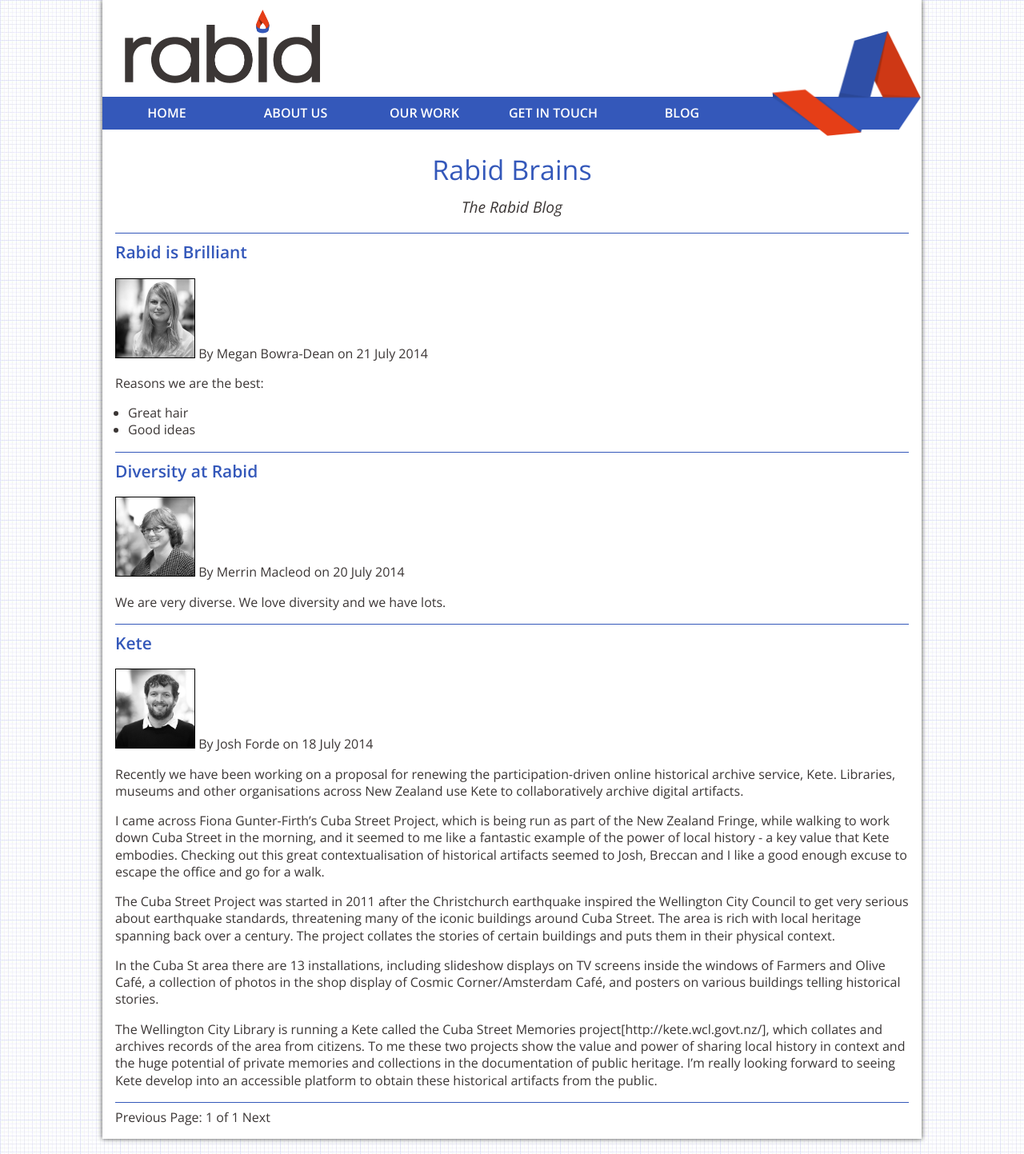
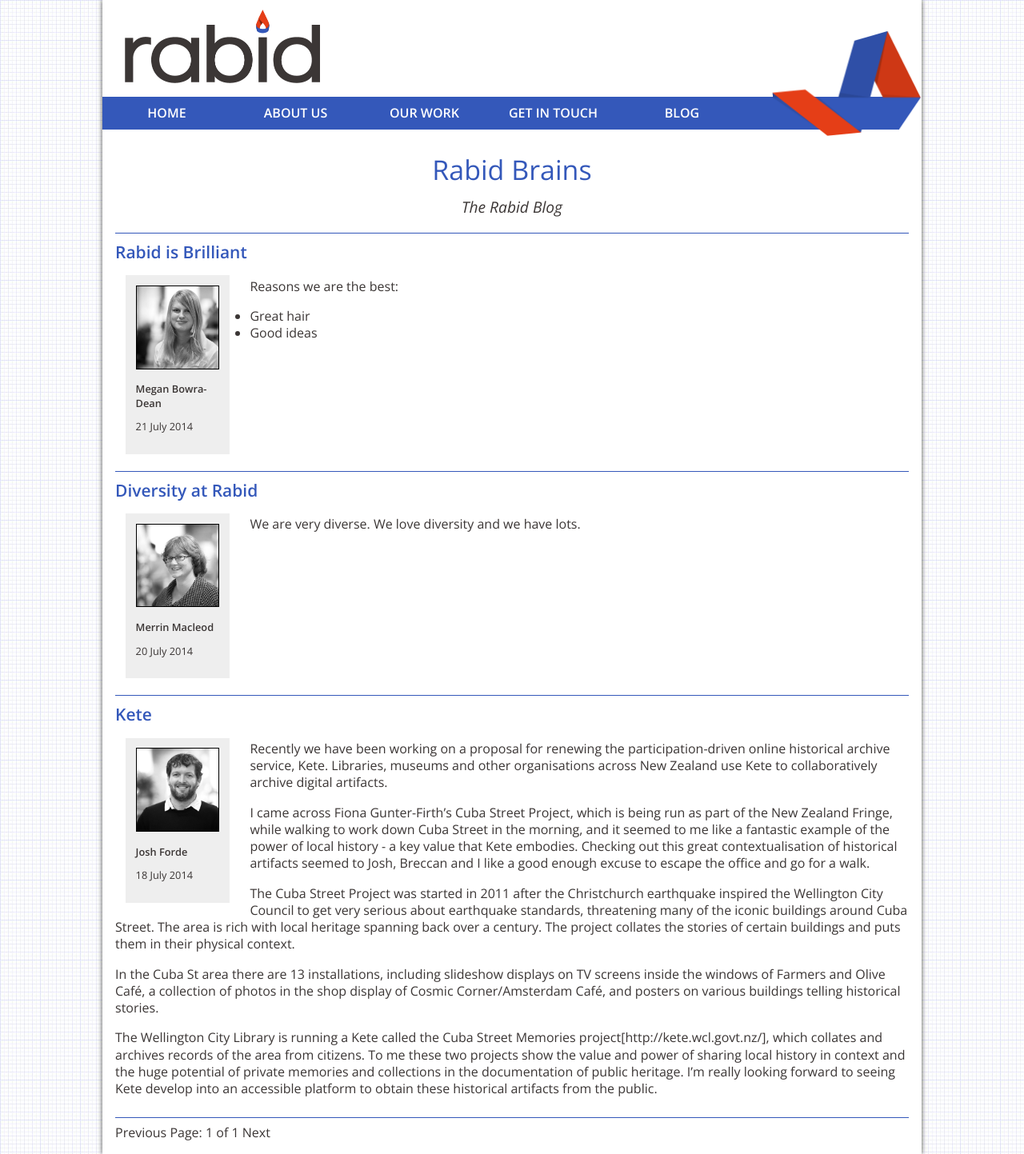
Before and after one commit to soundasleep/rabid.github.io, a Jekyll site: the page built from index.html, in a window 1280 px wide. Shown: the whole page at 80% size. Built offline with Jekyll 4.4.1, drawn with Linux system fonts in a browser that asks for light colours; Markdown is read by kramdown in place of the engine named in the settings; the list of posts is cut into pages by our own code.

Commit message:
makin little profile things for each post

```diff
--- a/css/blog-specific.css
+++ b/css/blog-specific.css
@@ -10,6 +10,58 @@
 }
 
 .profile-image {
-  width: 100px;
+  width: 130px;
   border: 1px solid #000;
 }
+
+.other-post-image {
+  max-height: 1em;
+}
+
+.other-posts {
+  margin: 1em auto;
+  width: intrinsic;
+}
+
+.author {
+  font-weight: bold;
+}
+
+.post-details {
+  font-size: 0.8em;
+  background-color: #eee;
+  padding: 1em;
+  margin: 1em 2em 1em 1em;
+  width: 130px;
+  float: left;
+}
+
+
+/** Clearfix **/
+
+/**
+ * For modern browsers
+ * 1. The space content is one way to avoid an Opera bug when the
+ *    contenteditable attribute is included anywhere else in the document.
+ *    Otherwise it causes space to appear at the top and bottom of elements
+ *    that are clearfixed.
+ * 2. The use of `table` rather than `block` is only necessary if using
+ *    `:before` to contain the top-margins of child elements.
+ */
+.cf:before,
+.cf:after {
+    content: " "; /* 1 */
+    display: table; /* 2 */
+}
+
+.cf:after {
+    clear: both;
+}
+
+/**
+ * For IE 6/7 only
+ * Include this rule to trigger hasLayout and contain floats.
+ */
+.cf {
+    *zoom: 1;
+}
--- a/css/from-rabid-site.css
+++ b/css/from-rabid-site.css
@@ -899,7 +899,7 @@
   color: white;
   font-weight: bold;
   background: #3458ba;
-  background-image: -webkit-gradient(linear, 50% 0%, 50% 100%, color-stop(0%, #5274cf), color-stop(100%, #3458ba));
+  background-image: -webkit-gradient(linear, 50% 0%, 50% 100%, color-stop(0%, #5274), color-stop(100%, #3458ba));
   background-image: -webkit-linear-gradient(#5274cf, #3458ba);
   background-image: -moz-linear-gradient(#5274cf, #3458ba);
   background-image: -o-linear-gradient(#5274cf, #3458ba);
--- a/index.html
+++ b/index.html
@@ -5,19 +5,21 @@
 
 <div id="home" class="content cf">
 {% for post in paginator.posts %}
+  <div class="post cf">
     <h2><a href="{{ post.url }}">{{ post.title }}</a></h2>
-  <p class="post-details">
+    <div class="post-details cf">
       {% if post.author %}
         {% assign author = site.authors[post.author] %}
         <img src="{{ author.image | prepend:'/assets/profiles/' }}" class="profile-image">
-      By
+        <p>
           <span class="author">{{ author.name }}</span>
-      on
+        </p>
       {% endif %}
-    <span class="date">{{ post.date | date: "%-d %B %Y" }}</span>
-  </p>
+      <p class="date">{{ post.date | date: "%-d %B %Y" }}</p>
+    </div>
     <div class="content">
       {{ post.content }}
+    </div>
   </div>
   <hr>
 {% endfor %}
```
Also changed, not shown: _layouts/post.html (+27 -2 lines), assets/back.png (added), assets/forward.png (added). Lines whose indentation alone changed are shown as unchanged.
